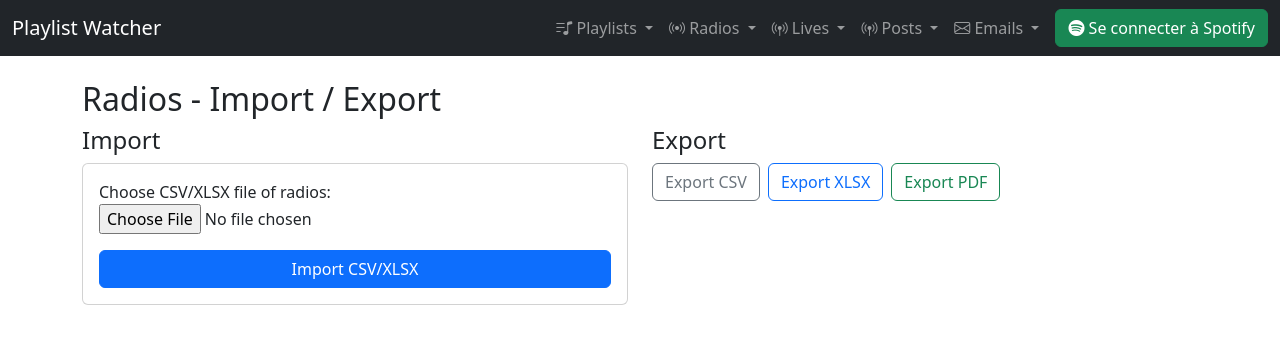
After one commit to fmoreau69/playlistwatcher, a Django app: page /radios/import-export/ in a window 1280 px wide. The commit adds this page. Shown: the top 344 px of the page. Run offline with Django 5.2, Linux system fonts and the light colour scheme; parts of the project's set-up code (start-up, migrations or seed data) failed here and were passed over; some libraries are stand-ins or nearby versions.

Commit message:
feat: Implement radio import/export functionality
Adds import/export views, URLs, templates, and form for radios.

Co-authored-by: donkeyshotsthegroup <donkeyshotsthegroup@gmail.com>

```diff
--- /dev/null
+++ b/radioscraper/forms.py
@@ -0,0 +1,5 @@
+from django import forms
+
+
+class RadiosUploadForm(forms.Form):
+    file = forms.FileField(label="Choose CSV/XLSX file of radios")
--- /dev/null
+++ b/radioscraper/templates/radioscraper/radios_import_export.html
@@ -0,0 +1,30 @@
+{% extends 'tracker/base.html' %}
+{% block content %}
+<div class="container mt-4">
+  <h2>Radios - Import / Export</h2>
+  <div class="row">
+    <!-- Import à gauche -->
+    <div class="col-md-6">
+      <h4>Import</h4>
+      <form method="post" enctype="multipart/form-data" class="card card-body">
+        {% csrf_token %}
+        {{ form.as_p }}
+        <button class="btn btn-primary" type="submit">Import CSV/XLSX</button>
+        {% if import_done %}
+          <div class="alert alert-success mt-2">Import terminé.</div>
+        {% endif %}
+      </form>
+    </div>
+
+    <!-- Export à droite -->
+    <div class="col-md-6">
+      <h4>Export</h4>
+      <div class="d-flex flex-wrap gap-2">
+        <a class="btn btn-outline-secondary" href="{% url 'export_radios_csv' %}">Export CSV</a>
+        <a class="btn btn-outline-primary" href="{% url 'export_radios_xlsx' %}">Export XLSX</a>
+        <a class="btn btn-outline-success" href="{% url 'export_radios_pdf' %}">Export PDF</a>
+      </div>
+    </div>
+  </div>
+</div>
+{% endblock %}
--- a/radioscraper/urls.py
+++ b/radioscraper/urls.py
@@ -5,6 +5,9 @@ urlpatterns = [
     path("", views.radio_search, name="radio_search"),
     path("refresh/", views.radio_refresh, name="radio_refresh"),
     path('refresh/start/', views.radio_refresh_start, name='radio_refresh_start'),
-    path("export/xlsx/", views.export_xlsx, name="export_xlsx"),
-    path("export/pdf/", views.export_pdf, name="export_pdf"),
+    # Import/Export
+    path("import-export/", views.radios_import_export, name="radios_import_export"),
+    path("export/csv/", views.export_radios_csv, name="export_radios_csv"),
+    path("export/xlsx/", views.export_radios_xlsx, name="export_radios_xlsx"),
+    path("export/pdf/", views.export_radios_pdf, name="export_radios_pdf"),
 ]
--- a/radioscraper/views.py
+++ b/radioscraper/views.py
@@ -7,10 +7,11 @@ from django.core.paginator import Paginator
 from django.core.cache import cache
 import pandas as pd
 from tqdm import tqdm
-from io import BytesIO
+from io import BytesIO, StringIO
 from bs4 import BeautifulSoup
 from urllib.parse import urljoin
 from reportlab.platypus import SimpleDocTemplate, Table
+from .forms import RadiosUploadForm
 from .models import Radio
 from .utils import fetch_stations_by_country, BATCH_SIZE
 
@@ -278,7 +279,7 @@ def radio_refresh_ajax(request):
     })
 
 
-def export_xlsx(request):
+def export_radios_xlsx(request):
     radios = Radio.objects.all().values()
     df = pd.DataFrame(radios)
     buffer = BytesIO()
@@ -289,7 +290,7 @@ def export_xlsx(request):
     return response
 
 
-def export_pdf(request):
+def export_radios_pdf(request):
     radios = Radio.objects.all().values_list("name", "country", "state", "tags", "homepage", "emails")
     buffer = BytesIO()
     doc = SimpleDocTemplate(buffer)
@@ -299,3 +300,62 @@ def export_pdf(request):
     response = HttpResponse(buffer, content_type="application/pdf")
     response["Content-Disposition"] = "attachment; filename=radios.pdf"
     return response
+
+
+def export_radios_csv(request):
+    radios = Radio.objects.all().values(
+        "stationuuid", "name", "country", "state", "tags", "homepage", "stream_url",
+        "emails", "favicon", "language", "station_type", "show_name", "contact_name",
+        "contact_email", "contact_phone", "account_owner", "last_contact_date", "comment",
+    )
+    df = pd.DataFrame(radios)
+    buffer = StringIO()
+    df.to_csv(buffer, index=False)
+    response = HttpResponse(buffer.getvalue(), content_type="text/csv; charset=utf-8")
+    response["Content-Disposition"] = "attachment; filename=radios.csv"
+    return response
+
+
+def radios_import_export(request):
+    if request.method == "POST":
+        form = RadiosUploadForm(request.POST, request.FILES)
+        if form.is_valid():
+            f = form.cleaned_data["file"]
+            ext = (f.name.split(".")[-1] or "").lower()
+            if ext in ("xlsx", "xls"):
+                df = pd.read_excel(f)
+            elif ext == "csv":
+                df = pd.read_csv(f)
+            else:
+                return JsonResponse({"error": "Unsupported file format"}, status=400)
+
+            for _, row in df.iterrows():
+                defaults = {
+                    "name": str(row.get("name", ""))[:255],
+                    "country": row.get("country") or "",
+                    "state": row.get("state") or "",
+                    "tags": row.get("tags") or "",
+                    "homepage": row.get("homepage") or "",
+                    "stream_url": row.get("stream_url") or "",
+                    "emails": row.get("emails") or "",
+                    "favicon": row.get("favicon") or "",
+                    "language": row.get("language") or "",
+                    "station_type": row.get("station_type") or "",
+                    "show_name": row.get("show_name") or "",
+                    "contact_name": row.get("contact_name") or "",
+                    "contact_email": row.get("contact_email") or "",
+                    "contact_phone": row.get("contact_phone") or "",
+                    "account_owner": row.get("account_owner") or "",
+                    "last_contact_date": row.get("last_contact_date") or None,
+                    "comment": row.get("comment") or "",
+                }
+                stationuuid = str(row.get("stationuuid") or "").strip()
+                if not stationuuid:
+                    continue
+                Radio.objects.update_or_create(stationuuid=stationuuid, defaults=defaults)
+
+            return render(request, "radioscraper/radios_import_export.html", {"form": RadiosUploadForm(), "import_done": True})
+    else:
+        form = RadiosUploadForm()
+
+    return render(request, "radioscraper/radios_import_export.html", {"form": form})
```
Also changed, not shown: emails/templates/emails/import_export.html (+12 -10 lines), posts/templates/posts/import_export.html (+11 -9 lines), tracker/templates/tracker/import_export.html (+8 -6 lines).
